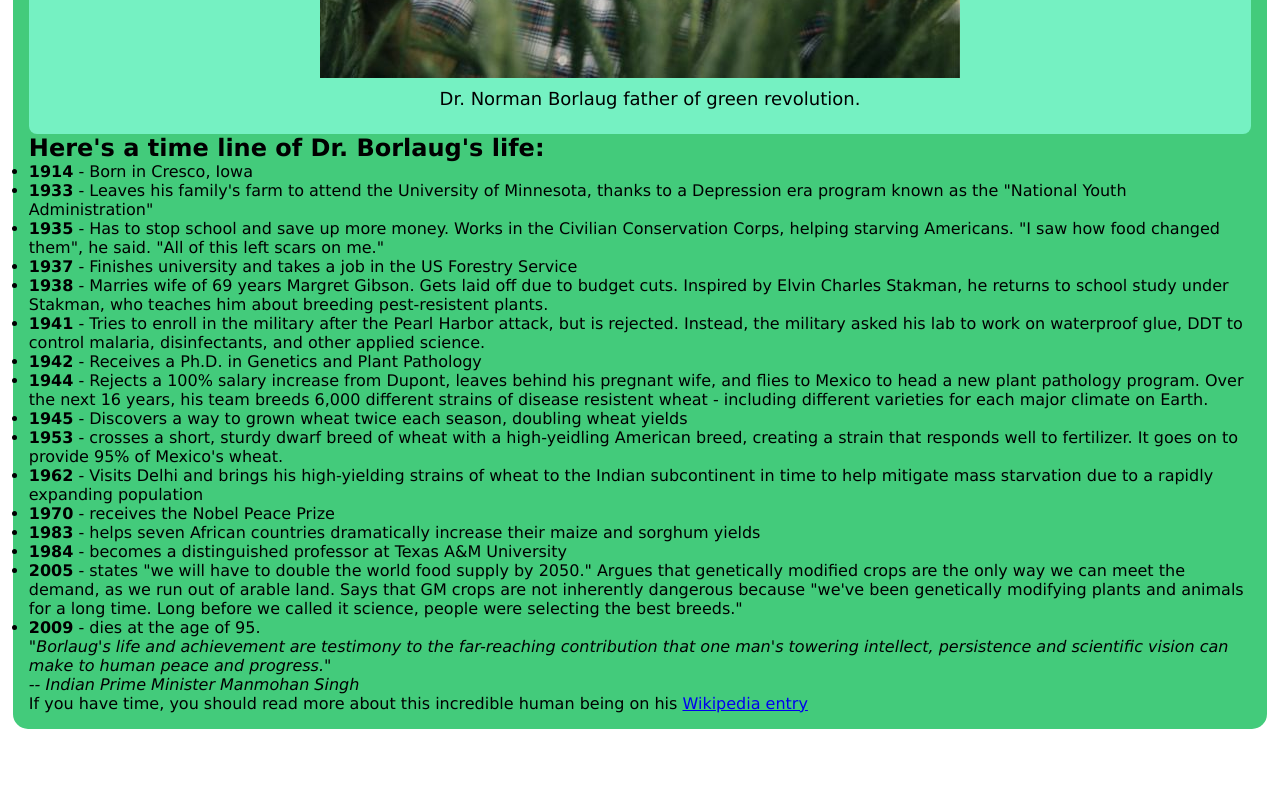
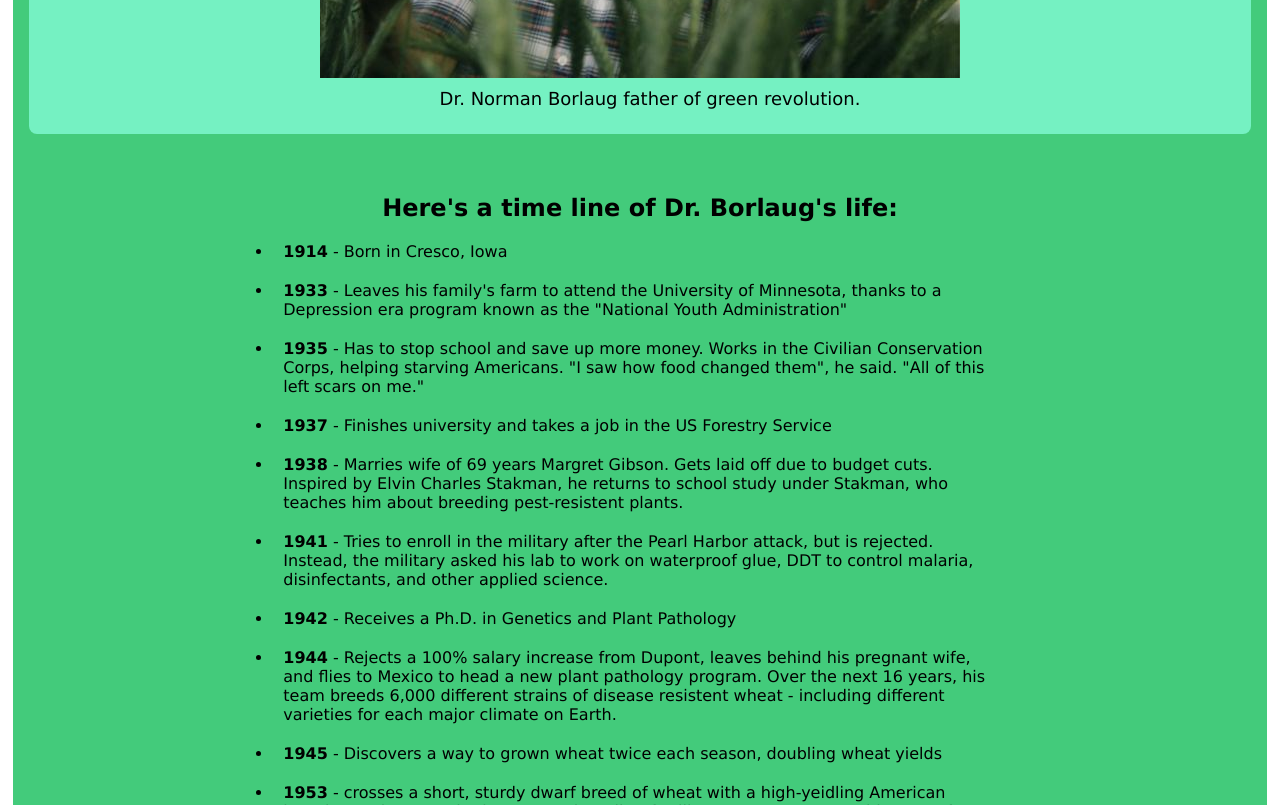
Before and after one commit to Al-Amin-Khan-Shakil/Tribute-Page, a plain HTML site: page index.html in a window 1280 px wide. Shown: the part 620-1425 px from the top of the page. Before the commit the page ends 1362 px from the top, so only its background shows below. Drawn offline with Linux system fonts and the light colour scheme.

Commit message:
project complete

```diff
--- a/css/style.css
+++ b/css/style.css
@@ -40,8 +40,25 @@
    margin: 10px;
    font-size: large;
 }
-main #tribute-info {
-   width: 100px;
-   margin: auto;
-   color: red;
+#tribute-info{
+   width: 60%;
+   display: block;
+   margin-left: auto;
+   margin-right: auto;
 }
+#infoTitle {
+   text-align:center;
+   padding: 10px;
+   margin-top:50px;
+}
+#tribute-info ul li {
+   padding: 10px;
+}
+#quotation {
+   padding: 20px;
+}
+#footerline {
+   text-align: center;
+   font-weight: 900;
+   font-size: large;
+}
--- a/index.html
+++ b/index.html
@@ -14,7 +14,7 @@
         <img src="/image/_106282401_gettyimages-583502574.jpg" alt="Dr. Norman Borlaug photo" id="image">
         <p id="img-caption">Dr. Norman Borlaug father of green revolution.</p>
       </div>
-      <p id="tribute-info">
+      <div id="tribute-info">
         <h2 id="infoTitle">Here's a time line of Dr. Borlaug's life:</h2>
         <ul>
           <li> <b>1914</b> - Born in Cresco, Iowa</li>
@@ -34,10 +34,10 @@
           <li><b>2005</b> - states "we will have to double the world food supply by 2050." Argues that genetically modified crops are the only way we can meet the demand, as we run out of arable land. Says that GM crops are not inherently dangerous because "we've been genetically modifying plants and animals for a long time. Long before we called it science, people were selecting the best breeds."</li>
           <li><b>2009</b> - dies at the age of 95.</li>
         </ul>
-        <p id="quotation"><i>"Borlaug's life and achievement are testimony to the far-reaching contribution that one man's towering intellect, persistence and scientific vision can make to human peace and progress."</i><br>
+        <p id="quotation"><i>"Borlaug's life and achievement are testimony to the far-reaching contribution that one man's towering intellect, persistence and scientific vision can make to human peace and progress."</i><br><br>
         <i>-- Indian Prime Minister Manmohan Singh</i></p>
 
-      </p>
+        </div>
       <p id="footerline">If you have time, you should read more about this incredible human being on his <a  href="https://en.wikipedia.org/wiki/Norman_Borlaug" id="tribute-link" target="_blank">Wikipedia entry</a></p>
     </main>
     <script src="https://cdn.freecodecamp.org/testable-projects-fcc/v1/bundle.js"></script>
```
